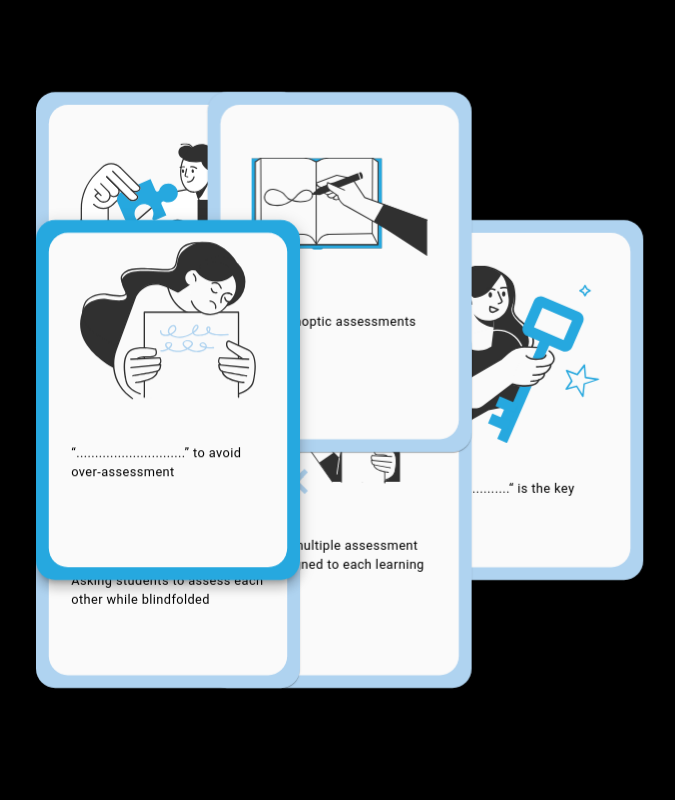
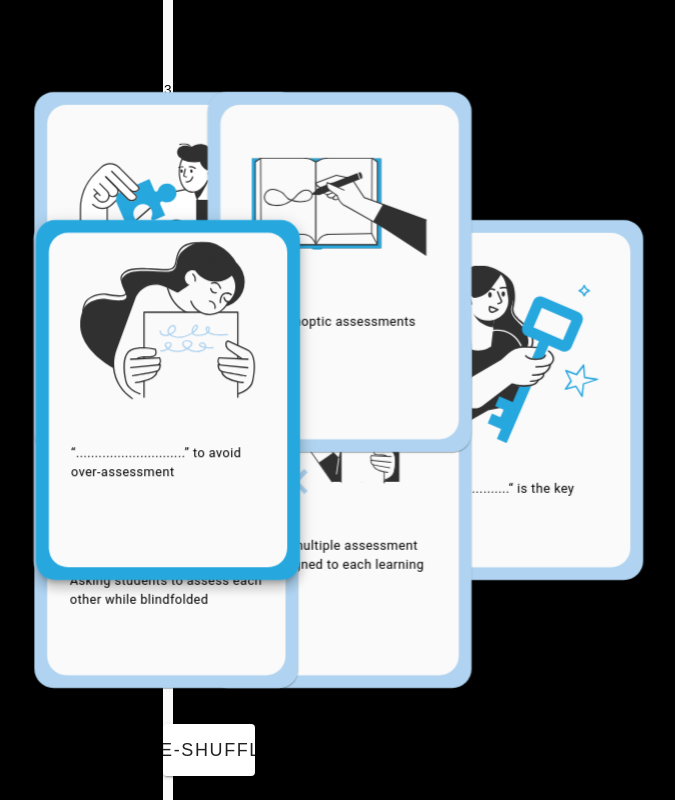
Before and after one commit to bpdavies92/principles-for-assessment, a Vue app: page / in a window 1280 px wide. Shown: the whole page, without its empty margins (472-1147 px from the left). Built offline with nearby package versions, Linux system fonts and the light colour scheme.

Commit message:
Added function to change card

```diff
--- a/src/pages/index.vue
+++ b/src/pages/index.vue
@@ -5,7 +5,10 @@
 
           <!-------- QUESTION CARD ------>
 
+          {{ randomCard }}
+
           <FlashCard
+              :key="randomCard"
               :class="[cardPicked === true ? 'winning-card-question' : 'card-question']"
               :dropshadow="10"
               :question="onlyQuestionCardsSingleRandom.type"
@@ -25,12 +28,11 @@
                 :svgUrl="item.svgUrl"
                 :flip="cardSelected[index] === 'not selected'"
                 :cardColour="item.colour"
-              @click="cardChoice(index) ; cardPicked = true"
-              :class="
-                [
+                @click="cardChoice(index) ; cardPicked = true ; processStage = 1"
+                :class="[
                     cardSelected[index] === 'answer' ? 'winning-card-answer' : 'card-question',
                     cardSelected[index] === 'not selected' ? 'move-cards-away' : '',
-                  newGame === 'empty-scene' ? 'new-canvas' : '',
+                    newGame === true ? 'new-canvas' : '',
                   ]"
             >
               <template v-slot:h1Title>Question</template>
@@ -38,6 +40,7 @@
           </FlashCard>
         </v-sheet>
         <v-btn @click="newSelection" v-if="cardPicked" width="30%" rounded="xs" size="x-large" class="position-absolute bottom-0 left-0 right-0 next-button mr-auto ml-auto mb-6">Next card</v-btn>
+        <v-btn @click="store.reshuffleQuestionCard()"  width="30%" rounded="xs" size="x-large" class="position-absolute bottom-0 left-0 right-0 next-button mr-auto ml-auto mb-6">Re-shuffle</v-btn>
       </v-sheet>
 
 </template>
@@ -46,46 +49,48 @@
   import { computed, ref } from 'vue';
   import { useCardStore } from '../stores/cardInfo'
   import FlashCard from '@/components/FlashCard.vue'
+  import { storeToRefs } from 'pinia';
 
   const store = useCardStore()
+  const {
+    cardInfo,
+    onlyQuestionCards,
+    onlyAnswerCardsSixCards,
+  } = store
+
+  const { processStage, randomCard, onlyQuestionCardsSingleRandom } = storeToRefs(store); // Keeps reactivity intact
+
+  console.log('card info', processStage.value)
   let cardSelected = ref([null, null, null, null, null, null])
   const winText = ref('winning-card-answer')
   const cardPicked = ref(false)
   const animationStage = ref(0)
-  const newGame = ref('')
+  const newGame = ref(false)
 
   function cardChoice(i) {
     cardSelected.value[i] = 'answer'
     cardSelected.value.forEach((value, index, array) => {
       if(value === null) array[index] = 'not selected'
-      console.log(cardSelected.value)
     })
   }
 
-  // const cardsMoveAwayAnimation = computed((index) => {
-  //     if(cardSelected.value[index] === 'not selected') {
-  //         return 'move-cards-away'
-  //     }
-  // })
-
   function newSelection(i) {
-    newGame.value = 'empty-scene'
-    console.log(newGame)
+    if(processStage.value === 0 ) {
+      newGame.value = true
+      processStage.value = 1
     }
 
-  const {
-    cardInfo,
-    onlyQuestionCards,
-    onlyQuestionCardsSingleRandom,
-    onlyAnswerCardsSixCards
-  } = store
+    if(processStage.value === 1) {
+      processStage.value = 0
+    }
+  }
+
+
 
 
 </script>
 
 <style lang="scss">
-
-
 
   .next-button {
     z-index: 100;
@@ -286,7 +291,7 @@
       }
 
       .new-canvas {
-        animation: empty-scene 2s ease;
+        animation: empty-scene 2s ease forwards;
       }
 
 
--- a/src/stores/cardInfo.js
+++ b/src/stores/cardInfo.js
@@ -134,7 +134,9 @@ export const useCardStore = defineStore('cardInfo', {
             isDouble: false,
             isTriple: false
         },
-    ]
+    ],
+    randomCard: 3,
+    processStage: 0
     }),
     getters: {
         onlyQuestionCards: (state) => {
@@ -144,14 +146,15 @@ export const useCardStore = defineStore('cardInfo', {
         return state.cardInfo.filter((i) => i.type === 'a')
         },
         onlyQuestionCardsSingleRandom: (state) => {
-           const questionCards = state.cardInfo.filter((i) => {
-               return i.type === 'q'
-            })
-            const randomCard = Math.floor(Math.random() * questionCards.length)
+            const questionCards = state.cardInfo.filter((i) => {
+                return i.type === 'q'
+             })
+            //  let randomCard = Math.floor(Math.random() * questionCards.length)
 
-            return questionCards[randomCard]
+             return questionCards[state.randomCard]
         },
         onlyAnswerCardsSixCards: (state) => {
+
             const allCards = state.cardInfo; // Get all cards
             const onlyAnswerCards = allCards.filter((i) => i.type === 'a'); // Filter only "answer" cards
             let bag = [...onlyAnswerCards]; // Clone the array
@@ -163,8 +166,23 @@ export const useCardStore = defineStore('cardInfo', {
                 [bag[i], bag[randomIndex]] = [bag[randomIndex], bag[i]]; // Swap elements
             }
 
-            console.log(bag);
+            console.log(bag.slice(0, 6));
+
+            state.shuffleTrigger;
+
             return bag.slice(0, 6);
+        },
+
+    },
+    actions: {
+        reshuffleQuestionCard() {
+            const questionCards = this.cardInfo.filter((i) => {
+                return i.type === 'q'
+            })
+
+            this.randomCard = Math.floor(Math.random() * questionCards.length)
+            console.log(this.randomCard)
+            return this.randomCard
         }
     }
   })
```
Lines whose indentation alone changed are shown as unchanged.
